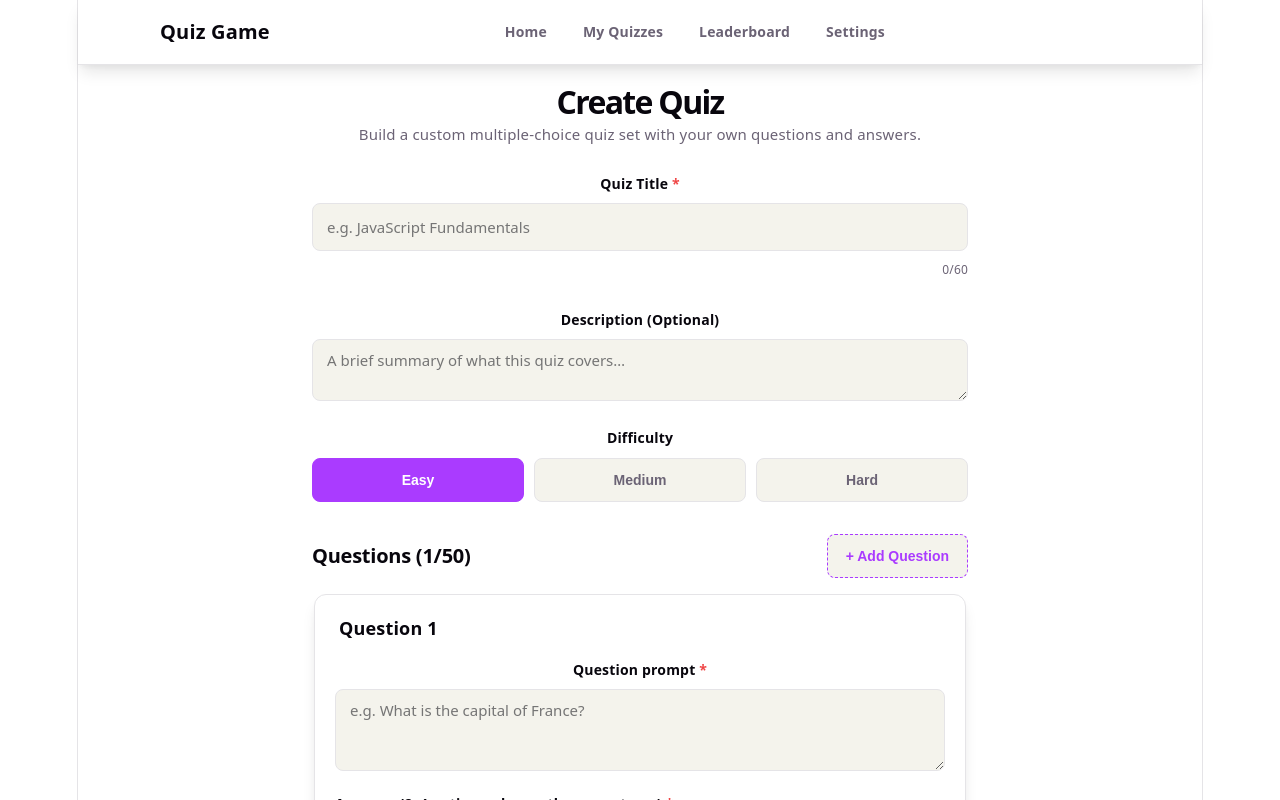
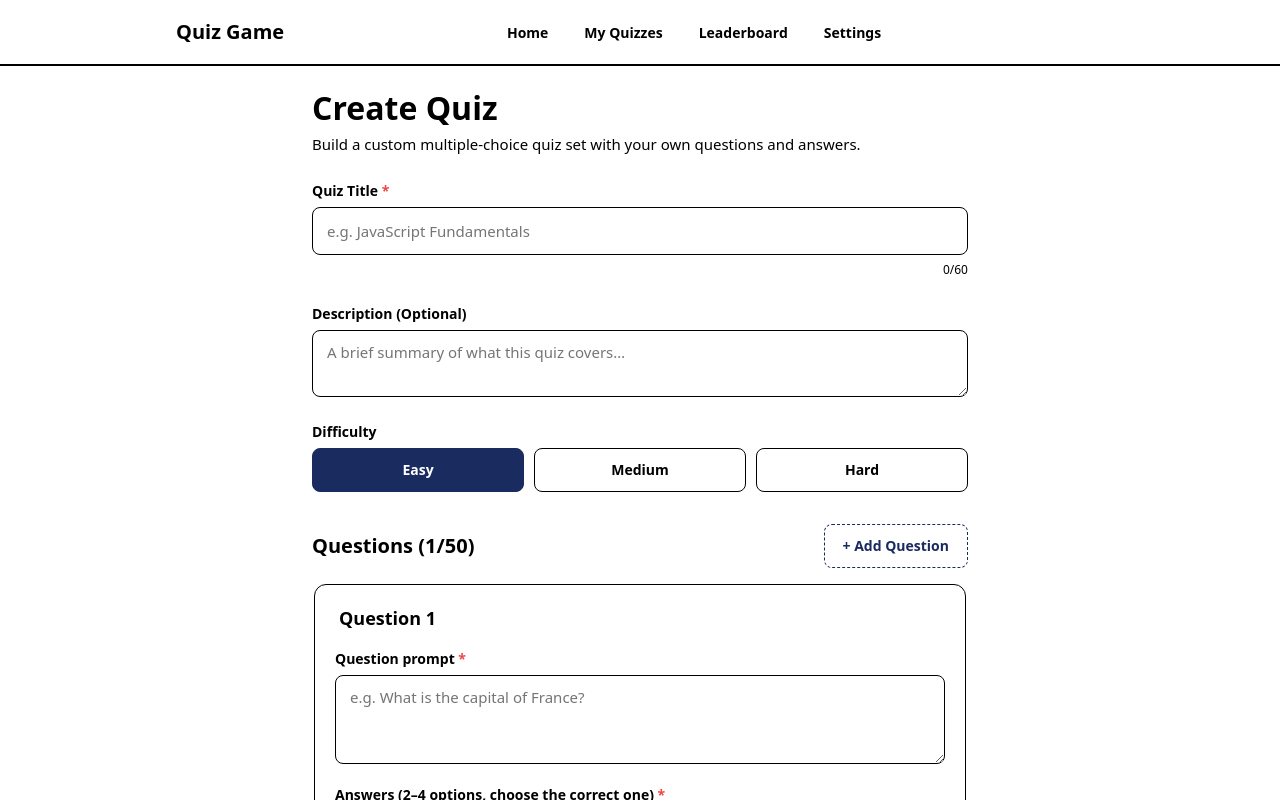
Before and after one commit to dontpanic-v/Quiz-Game, a React (Vite) app: page /create in a window 1280 px wide. Shown: the top 800 px of the page. Built offline with nearby package versions, Linux system fonts and the light colour scheme.

Commit message:
Add global color variables and base styles

```diff
--- a/src/index.css
+++ b/src/index.css
@@ -1,111 +1,157 @@
+/**
+ * index.css — global styles and color variables.
+ * OWNER   dontpanic (only dontpanic edits this file)
+ *
+ * Palette: exactly 3 solid colors — black #000000, white #ffffff, navy #1a2b5f.
+ * No grays, no other colors, no rgba / transparency / gradients.
+ * Use these variables in your *.module.css instead of hard-coded colors:
+ *   surfaces   --bg  --code-bg  --social-bg  --border  --shadow
+ *   text       --text  --text-h
+ *   accent     --accent  --accent-hover  --accent-bg  --accent-border  --accent-text  --on-accent
+ *   status     --success / --success-bg   --warning / --warning-bg   --danger / --danger-bg
+ *              (success = black, warning + danger = navy: pair with a text label too)
+ */
+
 :root {
-  --text: #6b6375;
-  --text-h: #08060d;
-  --bg: #fff;
-  --border: #e5e4e7;
-  --code-bg: #f4f3ec;
-  --accent: #aa3bff;
-  --accent-bg: rgba(170, 59, 255, 0.1);
-  --accent-border: rgba(170, 59, 255, 0.5);
-  --social-bg: rgba(244, 243, 236, 0.5);
-  --shadow:
-    rgba(0, 0, 0, 0.1) 0 10px 15px -3px, rgba(0, 0, 0, 0.05) 0 4px 6px -2px;
+  /* white background, black text, navy accent */
+  --text: #000000;
+  --text-h: #000000;
+  --bg: #ffffff;
+  --border: #000000;
+  --code-bg: #ffffff;
+  --social-bg: #ffffff;
+  --accent: #1a2b5f;
+  --accent-hover: #000000;
+  --accent-bg: #ffffff;
+  --accent-border: #1a2b5f;
+  --accent-text: #1a2b5f;
+  --on-accent: #ffffff;
+  --success: #000000;
+  --success-bg: #ffffff;
+  --warning: #1a2b5f;
+  --warning-bg: #ffffff;
+  --danger: #1a2b5f;
+  --danger-bg: #ffffff;
+  --shadow: 0 1px 0 #000000;
 
   --sans: system-ui, 'Segoe UI', Roboto, sans-serif;
   --heading: system-ui, 'Segoe UI', Roboto, sans-serif;
   --mono: ui-monospace, Consolas, monospace;
 
-  font: 18px/145% var(--sans);
-  letter-spacing: 0.18px;
-  color-scheme: light dark;
+  font: 16px/1.5 var(--sans);
+  color-scheme: light;
   color: var(--text);
   background: var(--bg);
   font-synthesis: none;
   text-rendering: optimizeLegibility;
   -webkit-font-smoothing: antialiased;
   -moz-osx-font-smoothing: grayscale;
-
-  @media (max-width: 1024px) {
-    font-size: 16px;
-  }
 }
 
-@media (prefers-color-scheme: dark) {
-  :root {
-    --text: #9ca3af;
-    --text-h: #f3f4f6;
-    --bg: #16171d;
-    --border: #2e303a;
-    --code-bg: #1f2028;
-    --accent: #c084fc;
-    --accent-bg: rgba(192, 132, 252, 0.15);
-    --accent-border: rgba(192, 132, 252, 0.5);
-    --social-bg: rgba(47, 48, 58, 0.5);
-    --shadow:
-      rgba(0, 0, 0, 0.4) 0 10px 15px -3px, rgba(0, 0, 0, 0.25) 0 4px 6px -2px;
-  }
 
-  #social .button-icon {
-    filter: invert(1) brightness(2);
-  }
+*,
+*::before,
+*::after {
+  box-sizing: border-box;
 }
 
 body {
   margin: 0;
-}
-
-#root {
-  width: 1126px;
-  max-width: 100%;
-  margin: 0 auto;
-  text-align: center;
-  border-inline: 1px solid var(--border);
-  min-height: 100svh;
-  display: flex;
-  flex-direction: column;
-  box-sizing: border-box;
+  background: var(--bg);
+  transition: background 0.2s ease, color 0.2s ease;
 }
 
 h1,
-h2 {
+h2,
+h3 {
   font-family: var(--heading);
-  font-weight: 500;
+  font-weight: 600;
   color: var(--text-h);
+  line-height: 1.2;
 }
 
 h1 {
-  font-size: 56px;
-  letter-spacing: -1.68px;
-  margin: 32px 0;
-  @media (max-width: 1024px) {
-    font-size: 36px;
-    margin: 20px 0;
-  }
+  font-size: 36px;
+  margin: 24px 0 12px;
 }
+
 h2 {
   font-size: 24px;
-  line-height: 118%;
-  letter-spacing: -0.24px;
   margin: 0 0 8px;
-  @media (max-width: 1024px) {
-    font-size: 20px;
-  }
 }
+
+h3 {
+  font-size: 18px;
+  margin: 0 0 8px;
+}
+
 p {
   margin: 0;
 }
 
-code,
-.counter {
-  font-family: var(--mono);
-  display: inline-flex;
-  border-radius: 4px;
-  color: var(--text-h);
+a {
+  color: var(--accent-text);
 }
 
 code {
-  font-size: 15px;
-  line-height: 135%;
-  padding: 4px 8px;
+  font-family: var(--mono);
+  font-size: 0.9em;
+  padding: 2px 6px;
+  border-radius: 4px;
+  color: var(--text-h);
   background: var(--code-bg);
 }
+
+button,
+input,
+select,
+textarea {
+  font: inherit;
+}
+
+/* Shared primary button. Use on <button> or <Link>: className="button" */
+.button {
+  display: inline-flex;
+  align-items: center;
+  justify-content: center;
+  min-height: 44px;
+  padding: 10px 24px;
+  border: none;
+  border-radius: 8px;
+  background: var(--accent);
+  color: var(--on-accent);
+  font-weight: 600;
+  text-decoration: none;
+  cursor: pointer;
+  transition: background 0.15s ease, color 0.15s ease;
+}
+
+.button:hover {
+  background: var(--accent-hover);
+  color: var(--bg);
+}
+
+.button:focus-visible {
+  outline: 2px solid var(--accent-text);
+  outline-offset: 2px;
+}
+
+/* Temporary "page coming soon" block used in App.jsx */
+.placeholder {
+  text-align: center;
+  padding: 64px 0;
+}
+
+.placeholder p {
+  margin: 0 0 24px;
+}
+
+@media (max-width: 640px) {
+  h1 {
+    font-size: 28px;
+  }
+
+  h2 {
+    font-size: 20px;
+  }
+}
```
